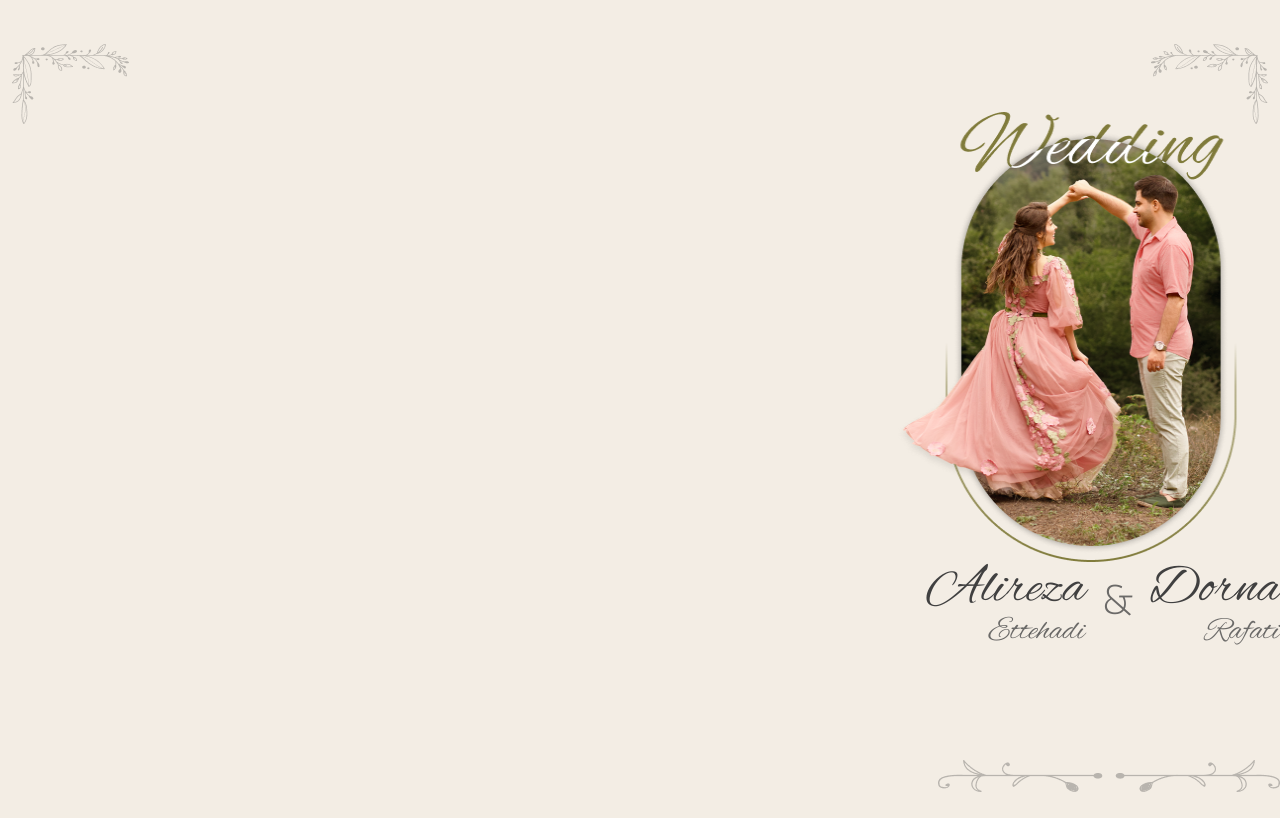
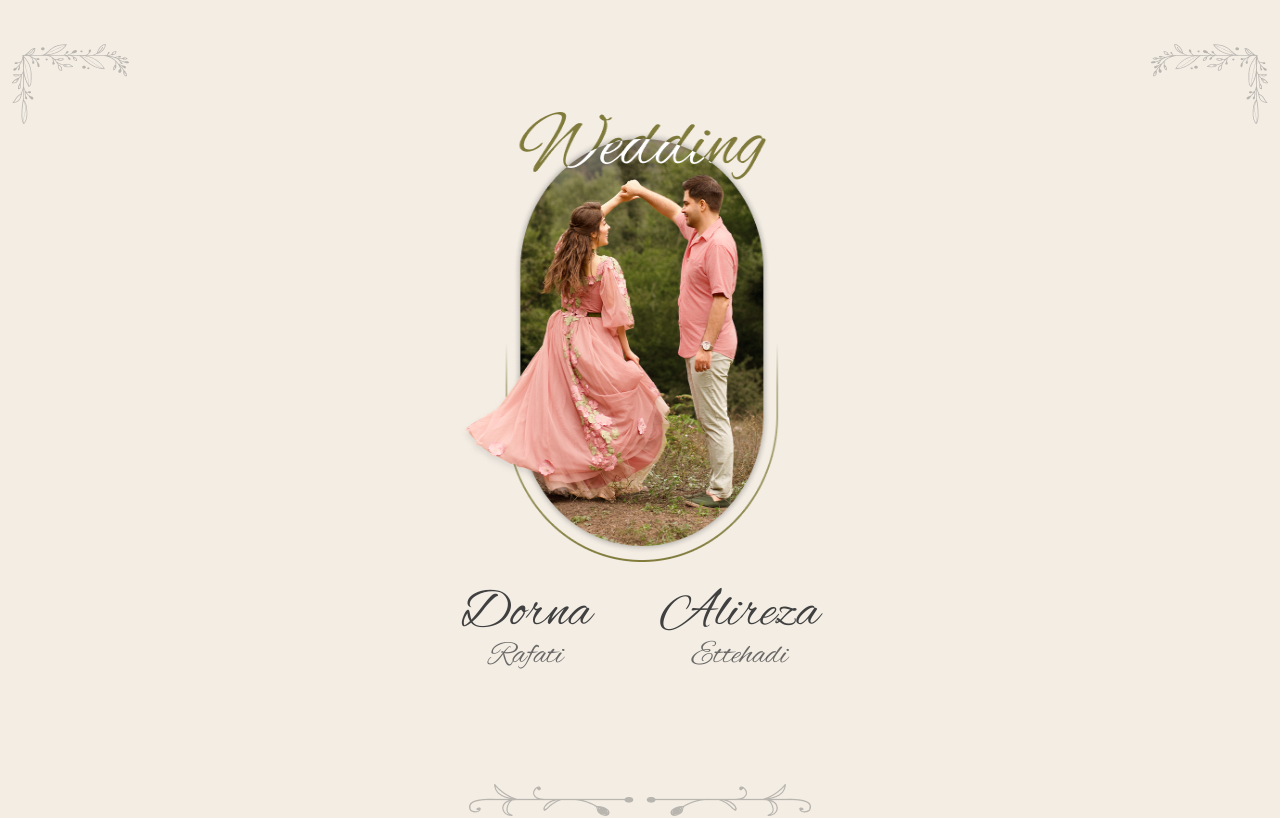
Before and after one commit to AlirezaEttehadi/dorna-alireza, a Next.js app: page / in a window 1280 px wide. Shown: the top 818 px of the page. Built offline with nearby package versions, Linux system fonts and the light colour scheme.

Commit message:
feat: add layout

```diff
--- a/src/app/page.tsx
+++ b/src/app/page.tsx
@@ -3,7 +3,8 @@ import Image from "next/image";
 
 export default function Home() {
   return (
-    <div className="relative">
+    <div className="relative flex justify-center items-center">
+      <div className="w-[390px] px-4 flex flex-col items-center justify-center">
         <Image
           src="/images/top-left.png"
           alt="top left image"
@@ -27,15 +28,18 @@ export default function Home() {
             className="w-[382px] h-[450px]"
           />
         </div>
-      <div className="flex items-center gap-4 leading-none">
-        <div className={AlexBrushFont.className}>
+        <div className="flex justify-between w-full gap-4 leading-none mt-6">
+          <div
+            className={`${AlexBrushFont.className} flex flex-col items-center`}
+          >
+            <div className="text-[54px] text-[#404040]">Alireza</div>
+            <div className="text-[32px] text-[#494949CC]">Ettehadi</div>
+          </div>
+          <div
+            className={`${AlexBrushFont.className} flex flex-col items-center`}
+          >
             <div className="text-[54px] text-[#404040]">Dorna</div>
             <div className="text-[32px] text-[#494949CC]">Rafati</div>
-        </div>
-        <div className="text-[48px] text-[#494949CC]">&</div>
-        <div className={AlexBrushFont.className}>
-          <div className="text-[54px] text-[#404040]">Alireza</div>
-          <div className="text-[32px] text-[#494949CC]">Ettehadi</div>
           </div>
         </div>
         <Image
@@ -94,10 +98,10 @@ export default function Home() {
           </div>
         </div>
         <p className="text-center my-6 font-semibold text-xl text-[#404040]">
-        جاده مخصوص کرج - بعد از میدان اتمسفر - اولین دور برگردان به سمت تهران -
-        خیابان طالقانی - کوچه سفید - باغ تالار سفید
+          جاده مخصوص کرج - بعد از میدان اتمسفر - اولین دور برگردان به سمت تهران
+          - خیابان طالقانی - کوچه سفید - باغ تالار سفید
         </p>
-      <button className="font-bold text-[#4D4A23] bg-[#807B3B0F] border border-[#807B3B] p-3 rounded-3xl w-[342px]">
+        <button className="font-bold text-[#4D4A23] bg-[#807B3B0F] border border-[#807B3B] p-3 rounded-3xl w-full">
           مسیریابی
         </button>
         <Image
@@ -108,5 +112,6 @@ export default function Home() {
           className="w-[342px] h-[32px] my-6"
         />
       </div>
+    </div>
   );
 }
```
Lines whose indentation alone changed are shown as unchanged.
